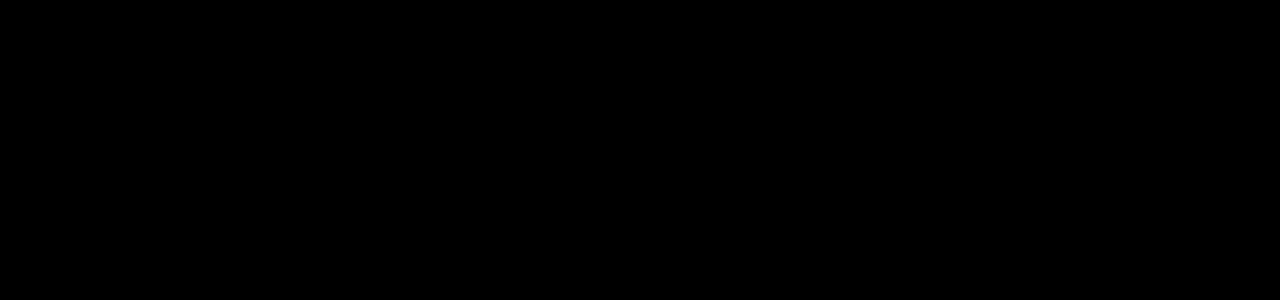
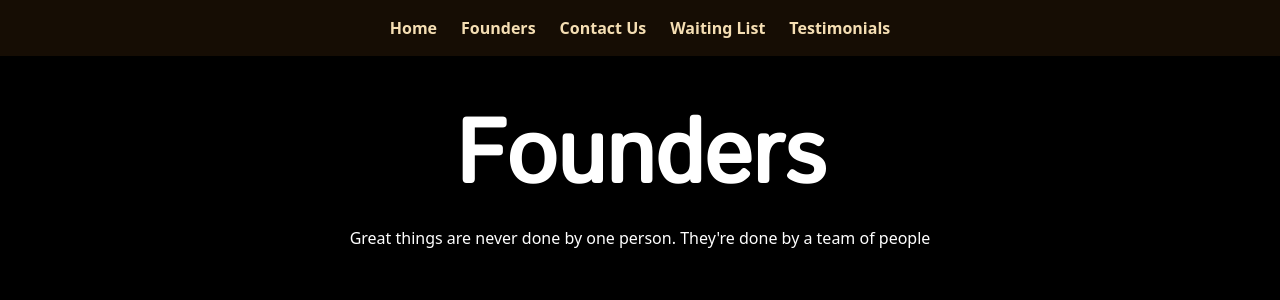
Before and after one commit to Arnob-B/wheat, a React (Vite) app in the folder frontend/: page /founders in a window 1280 px wide. Before the commit this address had no page. Shown: the top 300 px of the page. Built offline with nearby package versions, Linux system fonts and the light colour scheme.

Commit message:
basic nav setup done

```diff
--- a/frontend/src/App.tsx
+++ b/frontend/src/App.tsx
@@ -1,15 +1,22 @@
-//import './App.css'
 
 import { BrowserRouter, Route, Routes } from "react-router-dom"
 import Home from "@/route/Home"
-import Nav from "@/components/Nav"
-import Nav2 from "./components/Nav2"
+import Nav from "@/components/navigations/Nav"
+import Founders from "./components/founders/Founders"
+import ComingSoon from "./components/waitinglist/ComingSoon"
+import Contacts from "./components/contacts/ComingSoon"
 function App() {
   return (
     <BrowserRouter>
       <Routes>
         <Route path="/" element={<Nav />}>
           <Route path="home" element={<Home />}>
+          </Route>
+          <Route path="founders" element={<Founders />}>
+          </Route>
+          <Route path="waiting" element={<ComingSoon />}>
+          </Route>
+          <Route path="contact" element={<Contacts />}>
           </Route>
         </Route>
       </Routes>
--- /dev/null
+++ b/frontend/src/components/contacts/ComingSoon.tsx
@@ -0,0 +1,10 @@
+export default function Contacts() {
+  return (
+    <div className="flex flex-col items-center">
+
+      <div className="font-extrabold font-istok text-[8vw] mt-5">
+        Contacts
+      </div>
+    </div>
+  )
+}
--- /dev/null
+++ b/frontend/src/components/founders/Founders.tsx
@@ -0,0 +1,12 @@
+export default function Founders() {
+  return (
+    <div className="mt-10 flex flex-col items-center">
+      <div className="font-istok text-[7vw] font-extrabold align-text-bottom">
+        Founders
+      </div>
+      <div className="font-sans">
+        Great things are never done by one person. They're done by a team of people
+      </div>
+    </div>
+  )
+}
--- a/frontend/src/components/Nav.tsx
+++ b/frontend/src/components/navigations/Nav.tsx
@@ -1,6 +1,5 @@
 import { useEffect, useState } from "react";
 import { Outlet, useNavigate } from "react-router-dom";
-
 function But(props: { text: string, link: string }) {
   const nav = useNavigate();
   return (
@@ -13,10 +12,6 @@
 }
 const Nav = () => {
   const [vis, setVis] = useState<Boolean>(false);
-  const nav = useNavigate();
-  useEffect(() => {
-    nav("/home");
-  }, [])
   return (
     <>
       <div className="fixed top-0 left-0 right-0">
@@ -34,7 +29,7 @@
               <But text="Founders" link="/founders"></But>
               <But text="Contact Us" link="/contact"></But>
               <But text="Waiting List" link="/waiting"></But>
-              <But text="Testimonials" link="/reviews"></But>
+              <But text="Testimonials" link="/"></But>
             </nav>
           </div>
         }
@@ -44,11 +39,12 @@
             <But text="Founders" link="/founders"></But>
             <But text="Contact Us" link="/contact"></But>
             <But text="Waiting List" link="/waiting"></But>
-            <But text="Testimonials" link="/reviews"></But>
+            <But text="Testimonials" link="/"></But>
           </nav>
         }
       </div >
-      <Outlet></Outlet>
+      <div className="h-[4vw]"></div>
+      <Outlet ></Outlet>
     </>
   )
 }
--- /dev/null
+++ b/frontend/src/components/waitinglist/ComingSoon.tsx
@@ -0,0 +1,10 @@
+export default function ComingSoon() {
+  return (
+    <div className="flex flex-col items-center">
+
+      <div className="font-extrabold font-istok text-[8vw] mt-5">
+        Coming Soon...
+      </div>
+    </div>
+  )
+}
```
Also changed, not shown: frontend/src/components/navigations/Nav2.tsx (renamed from frontend/src/components/Nav2.tsx).
